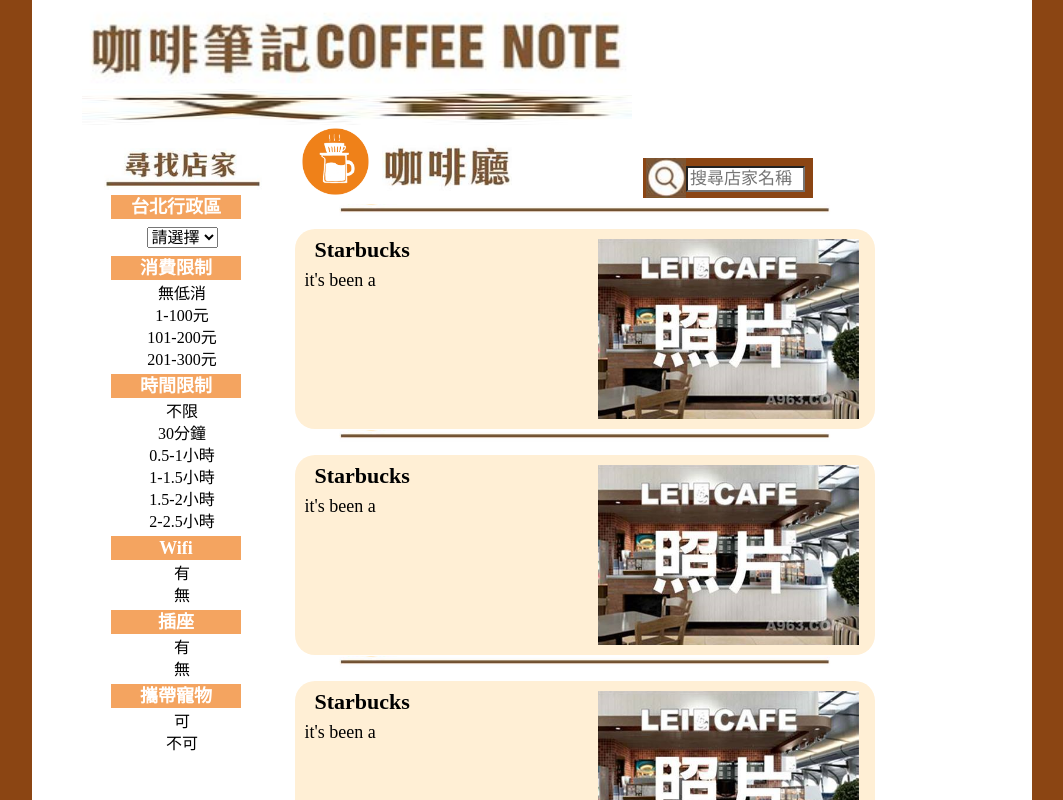
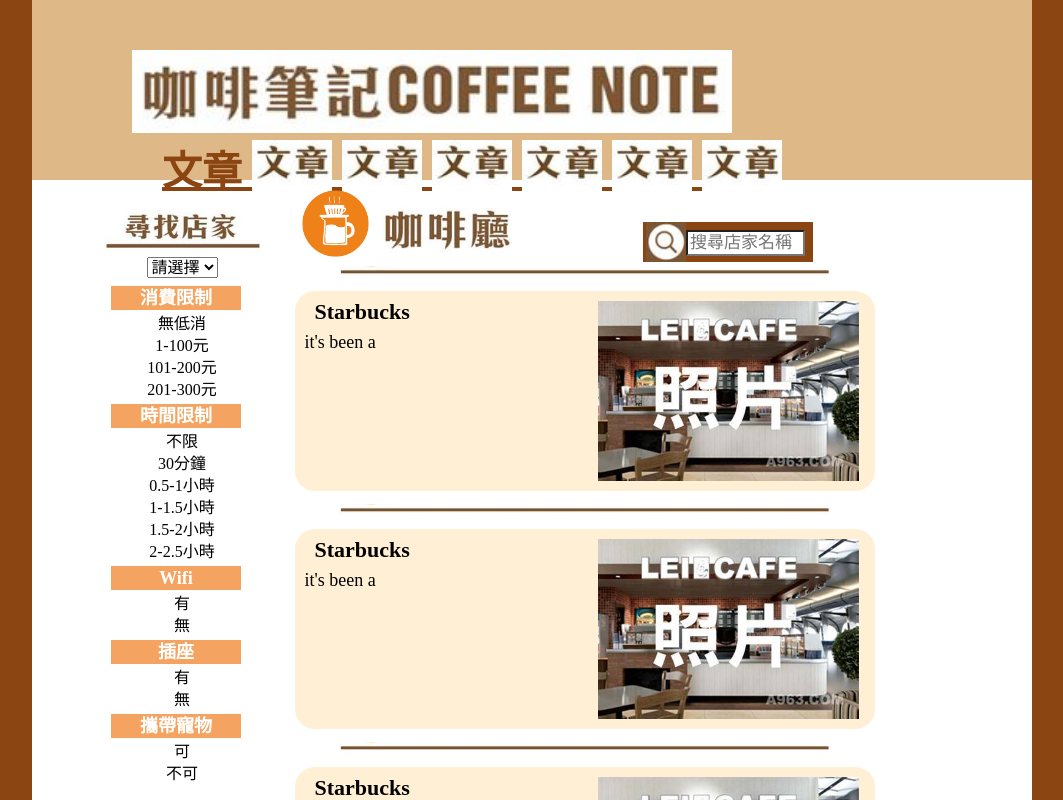
Before and after one commit to timfrom2007/coffee_note, a plain HTML site: page coffeeN.html in a window 1280 px wide. Shown: the whole page, without its empty margins (184-1247 px from the left). Drawn offline with Linux system fonts and the light colour scheme.

Commit message:
head cut done

```diff
--- a/coffeeN.html
+++ b/coffeeN.html
@@ -14,13 +14,34 @@
 <body>
      <div class="wrap">
 	  	<div class="main">
+	  		<div class="headback">
+  				<!-- <img src="img/headback.jpg" alt="revise later"> -->
+  			</div>
 	  		<div class="header">
 	  			<a  href="">
 	  				<img src="img/Note.png" alt="revise later">
 	  			</a>
-	  			<div>
-					<a href="">
-	  					<img src="img/articleHead.png" height="36" width="64" alt="revise later">
+	  			<div class="little_header">
+					<a id="articleChange-color" href="">
+	  					文章
+	  				</a>
+	  				<a href="">
+	  					<img src="img/articleHead.png" alt="revise later">
+	  				</a>
+	  				<a href="">
+	  					<img src="img/articleHead.png" alt="revise later">
+	  				</a>
+	  				<a href="">
+	  					<img src="img/articleHead.png" alt="revise later">
+	  				</a>
+	  				<a href="">
+	  					<img src="img/articleHead.png" alt="revise later">
+	  				</a>
+	  				<a href="">
+	  					<img src="img/articleHead.png" alt="revise later">
+	  				</a>
+	  				<a href="">
+	  					<img src="img/articleHead.png" alt="revise later">
 	  				</a>
 	  			</div>
 	  		</div>
@@ -30,7 +51,7 @@
 			    	<a><img src="img/findShops.png"></a>
 			    </h1>
 			    <div class="test">
-					<div class="test-title">台北行政區</div>
+					<!-- <div class="test-title">台北行政區</div> -->
 					<select>
 					  <label>台北行政區</label>
 					  <option value="0">請選擇</option>
--- a/js/coffeeN.js
+++ b/js/coffeeN.js
@@ -1,15 +1,12 @@
 $(document).ready(function(){ //function 內的內容會在整個原始黨載入完成後執行
 
-// $('#cost-limit li').on("mouseenter",(function(){
-//     $(this).css("color","red");//#8B4513
-// });
-// $('#cost-limit li').mouseleave(function(){
-//     $(this).css("color","#8B4513");
-// });
+$('#cost-limit li').on("mouseenter",function(){
+    $(this).css("color","#FF8C00");
+});
+$('#cost-limit li').on("mouseleave",function(){
+    $(this).css("color","#8B4513");
+});
 
- // $('#cost-limit li').mouseenter(function(){
- //        $(this).css("color","blue");
- //    });
 $('#cost-limit li').click(function(){
     $('#cost-limit li').css("color","black");
     $(this).css("color","red");
@@ -37,5 +34,11 @@ $('#pet-limit li').click(function(){
     $('#pet-limit li').css("color","black");
     $(this).css("color","red");
 });
+$('#articleChange-color').on("mouseenter",function(){
+    $(this).css("color","#FF8C00");
+});
+$('#articleChange-color').on("mouseleave",function(){
+    $(this).css("color","#8B4513");
+});
 
 });
--- a/styleN.css
+++ b/styleN.css
@@ -32,18 +32,43 @@
 	/*padding:0px 0px 0px 0px;*/
 	/*width: 560px;*/
 }
+.headback{
+	position:absolute;
+	top:0%;
+	left:0%;
+	background-color: #DEB887;
+	width:100%;
+	height:180px;
+}
+/*.headback img{
+	width:100%;
+}*/
 .header{
 	position:relative;
-	top:10px;
-	left:5%;
+	top:50px;
+	left:10%;
+	height:180px;
 }
 .header img{
-	width:55%;
+	width:60%;
 }
-
+.little_header{
+position:relative;
+	top:4px;
+	left:3%;
+}
+.little_header a{
+font-size: 40px;
+font-weight: bold;
+font-family: 'mono.otf';
+color: #8B4513;
+}
+.little_header img{
+	width:80px;
+}
 .left-column{
 	position:relative;
-	padding:30px 0px 180px 50px;
+	padding:30px 0px 265px 50px;
 	width:25%;
 	text-align:center;
 	/*display:inline-block;*/
@@ -105,7 +130,7 @@
 	background-color: #FFEFD5;
 	border-radius: 20px;
 	/*display:inline-block;*/
-	margin:10px 0px 0px 0px;
+	margin:10px 0px 12px 0px;
 }
 .shop-photo{
 	width:40%;
```
Also changed, not shown: img/headback.jpg (added), 1 other file.
